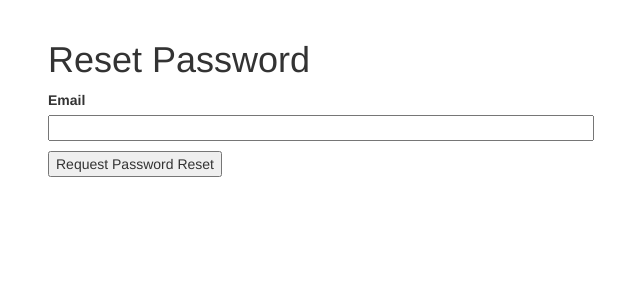
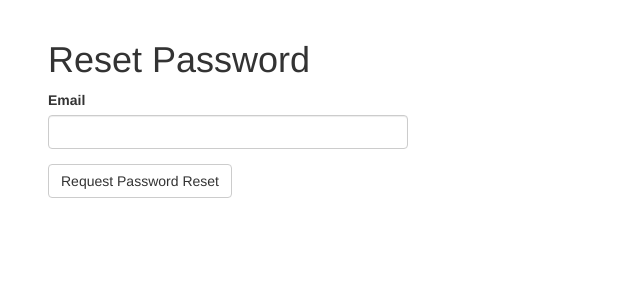
Before and after one commit to daraffleur/microblog, a Flask app: page /reset_password_request in a window 1280 px wide. Shown: the part 52-352 px from the top of the page, without its empty margins (22-662 px from the left). Run offline with Flask 2, Linux system fonts and the light colour scheme; some libraries are stand-ins or nearby versions.

Commit message:
Redesigned reset password request template with Flask Bootstrap

```diff
--- a/microblog/app/templates/reset_password_request.html
+++ b/microblog/app/templates/reset_password_request.html
@@ -1,16 +1,11 @@
 {% extends "base.html" %}
+{% import 'bootstrap/wtf.html' as wtf %}
 
 {% block app_content %}
     <h1>Reset Password</h1>
-    <form action="" method="post">
-        {{ form.hidden_tag() }}
-        <p>
-            {{ form.email.label }}<br>
-            {{ form.email(size=64) }}<br>
-            {% for error in form.email.errors %}
-            <span style="color: red;">[{{ error }}]</span>
-            {% endfor %}
-        </p>
-        <p>{{ form.submit() }}</p>
-    </form>
+    <div class="row">
+        <div class="col-md-4">
+            {{ wtf.quick_form(form) }}
+        </div>
+    </div>
 {% endblock %}
```
